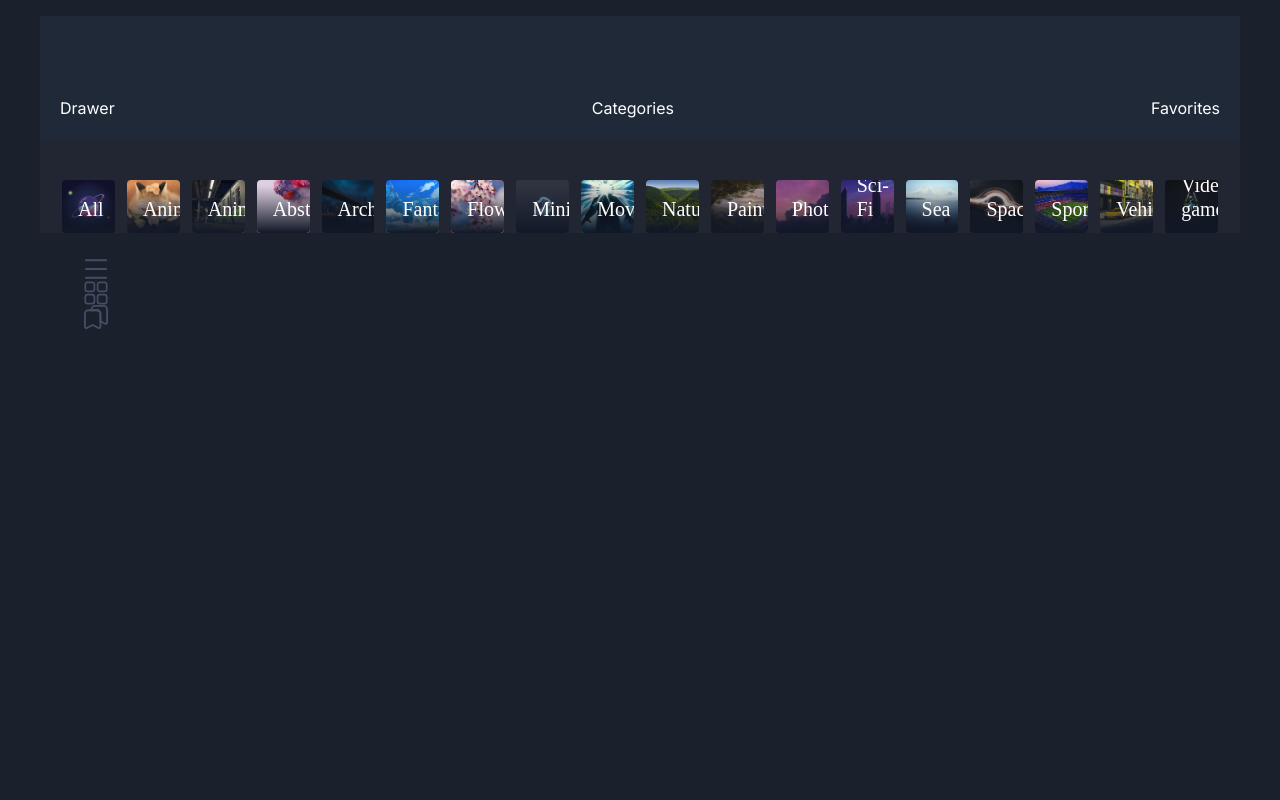
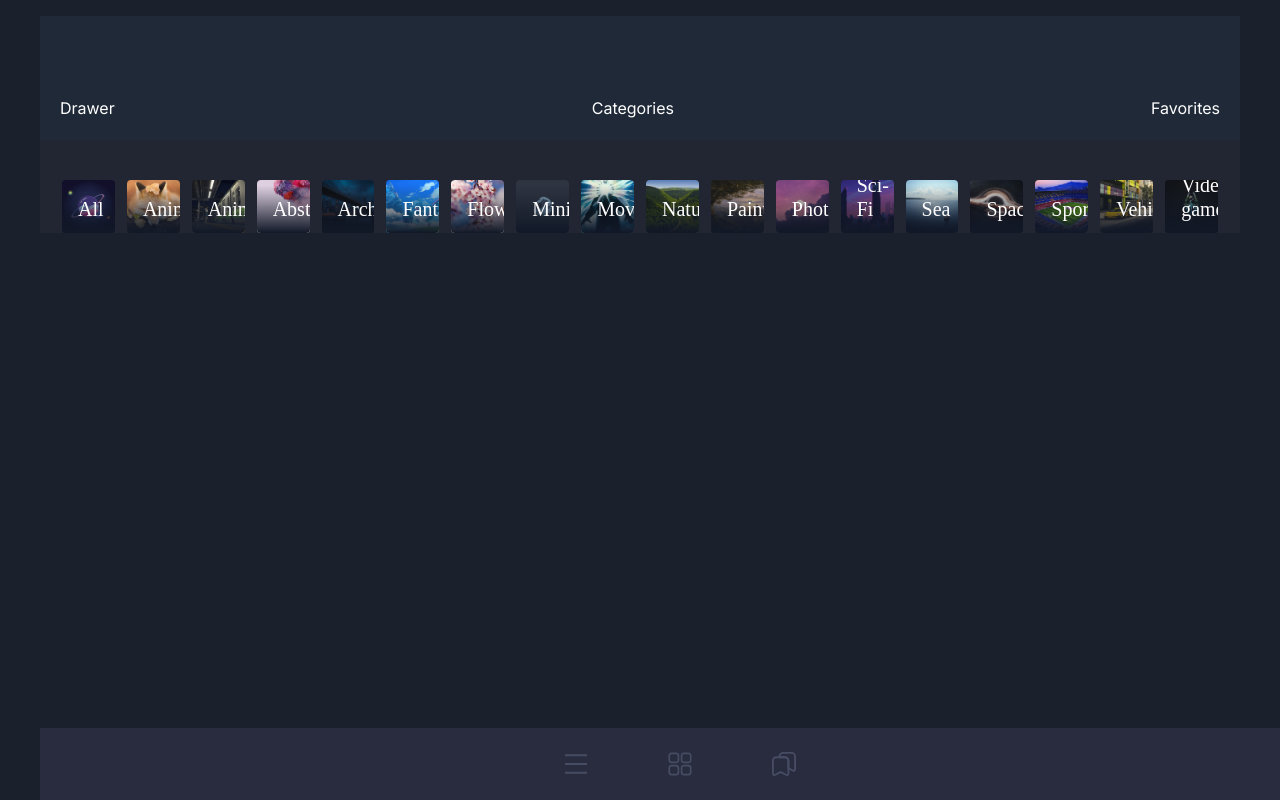
Before and after one commit to Hardyguardy/wallhaven-web, a Next.js app: page / in a window 1280 px wide. Built offline with nearby package versions, Linux system fonts and the light colour scheme.

Commit message:
wip: tabs update

```diff
--- a/src/components/Tabs.jsx
+++ b/src/components/Tabs.jsx
@@ -24,8 +24,8 @@ const Tabs = ({}) => {
   const [isFocused, setIsFocused] = useState(false);
 
   return (
-    <header className="px-11 py-6">
-      <nav>
+    <header className="bg-secondary pt-6 flex justify-center  fixed bottom-0 w-full   ">
+      <nav className="flex flex-row gap-20 mb-6  ">
         {tabs.map(({ name }) => {
           let icon = "";
 
@@ -42,6 +42,7 @@ const Tabs = ({}) => {
           }
           return (
             <Icon
+              key={name}
               className={clsx(
                 "h-6 w-6 stroke-2",
                 isFocused ? "stroke-white" : "stroke-tertiary"
```
